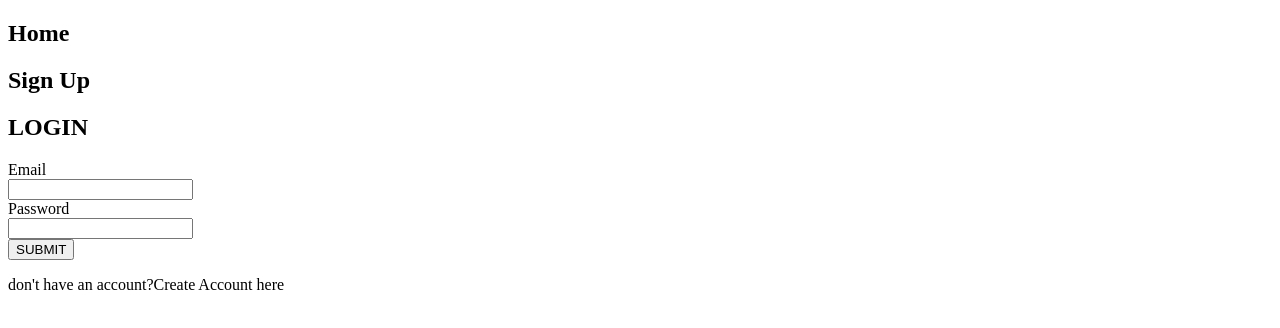
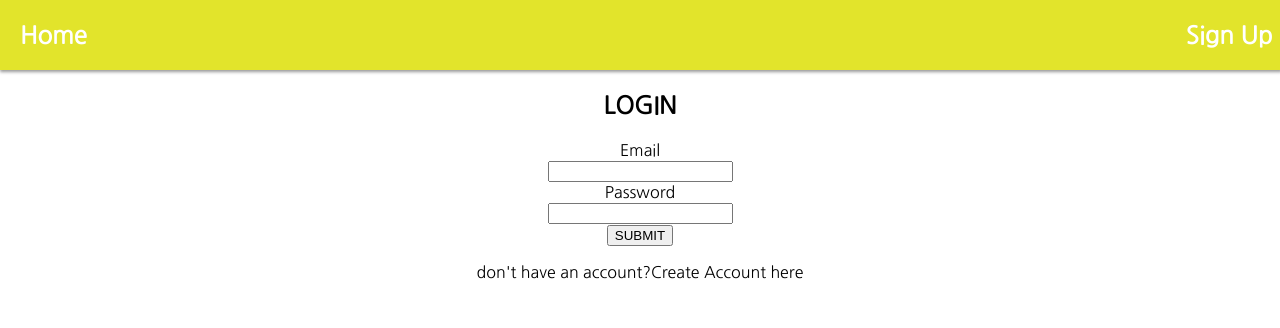
Before and after one commit to alnabale2000/Umniah-assignment, a React (Create React App) app in the folder frontend/: page /login in a window 1280 px wide. Shown: the top 328 px of the page. Built offline with nearby package versions, Linux system fonts and the light colour scheme.

Commit message:
Start Css, Navbar

```diff
--- a/frontend/src/App.css
+++ b/frontend/src/App.css
@@ -1,4 +1,30 @@
+@import url("https://fonts.googleapis.com/css2?family=Nanum+Gothic&display=swap");
+@import "styles/navbar.css";
 .App {
   text-align: center;
-  justify-content: center;
+  font-family: "Nanum Gothic", sans-serif;
+
 }
+
+body {
+  margin: 0;
+  padding: 0;
+}
+
+.flex-box {
+  display: flex;
+}
+
+.baseline {
+  align-items: baseline;
+}
+
+.space-b {
+  justify-content: space-between;
+}
+
+/* .flex-wrap {
+  display: flex;
+  flex-wrap: wrap;
+  justify-content: space-between;
+} */
--- a/frontend/src/App.js
+++ b/frontend/src/App.js
@@ -1,3 +1,4 @@
+import "./App.css";
 import React from 'react';
 import { Route, Routes } from "react-router-dom";
 import SignUp from "./components/auth/signup";
@@ -14,6 +15,7 @@ const App = () => {
 			<Route exact path ='/login' element={<Login/>}/>
 			<Route exact path ='/signup' element={<SignUp/>}/>
 			<Route path='/dashboard' element={<ActivityPage/>}/>
+			<Route exact path='/' element={<SignUp/>} />
 		</Routes>
 	</div>;
 };
--- a/frontend/src/components/navigation.js
+++ b/frontend/src/components/navigation.js
@@ -50,9 +50,8 @@ const Navigation = () => {
         navigate(endPoint);
     };
     return (
-        <nav className="navbar ">
+        <nav className="navbar flex-box space-b">
             <div>
-
                 <h1
                     className="title"
                     onClick={() => {
--- /dev/null
+++ b/frontend/src/styles/navbar.css
@@ -0,0 +1,37 @@
+.navbar {
+    background-color: #E2E42B;
+    box-shadow: 1px 1px 3px 1px rgba(128, 128, 128, 0.804);
+  }
+
+  .title {
+    padding-left: 20px;
+    transition-duration: 300ms;
+    color: white;
+  }
+
+  .links {
+    padding-right: 20px;
+  }
+
+  .link {
+    padding: 0 2.5px 0 8.5px;
+    transition-duration: 300ms;
+    color: white;
+  }
+
+  .link:hover {
+    cursor: pointer;
+    color: rgb(58, 51, 51);
+    transition-duration: 200ms;
+  }
+  .title:hover {
+    cursor: pointer;
+    color: black;
+    transition-duration: 200ms;
+  }
+
+  @media (min-width: 576px) {
+    .link {
+        padding: 0 7.5px 0 7.5px;
+    }
+  }
```
Also changed, not shown: 1 other file (tests, documents, lock files or other folders). Lines whose indentation alone changed are shown as unchanged.
